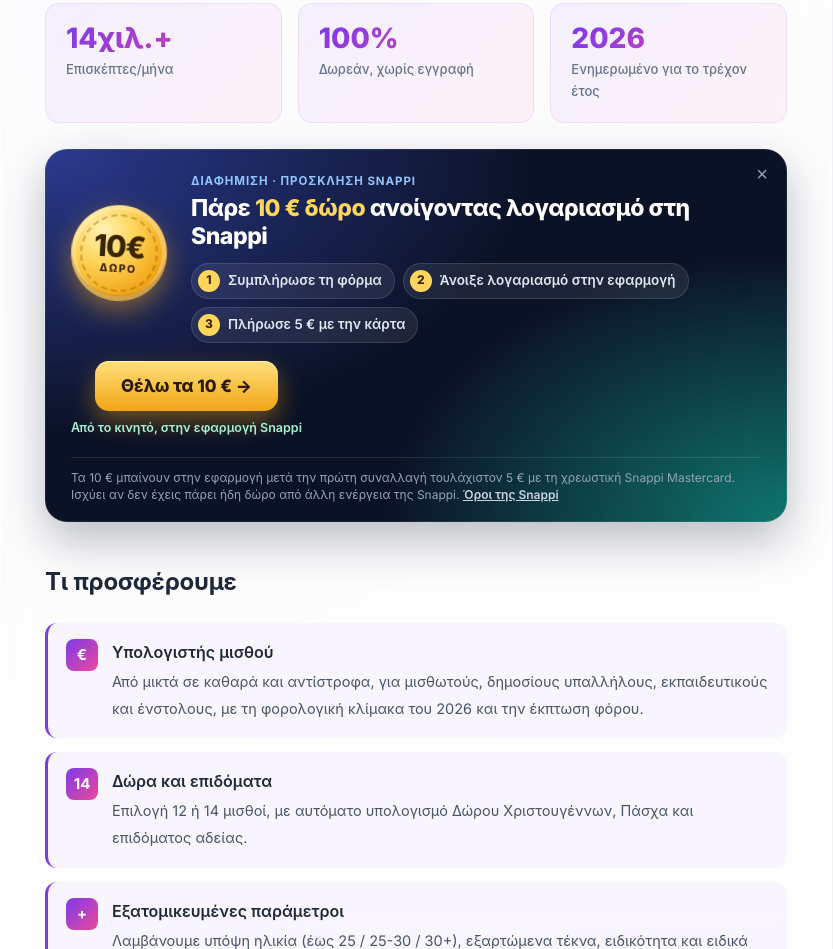
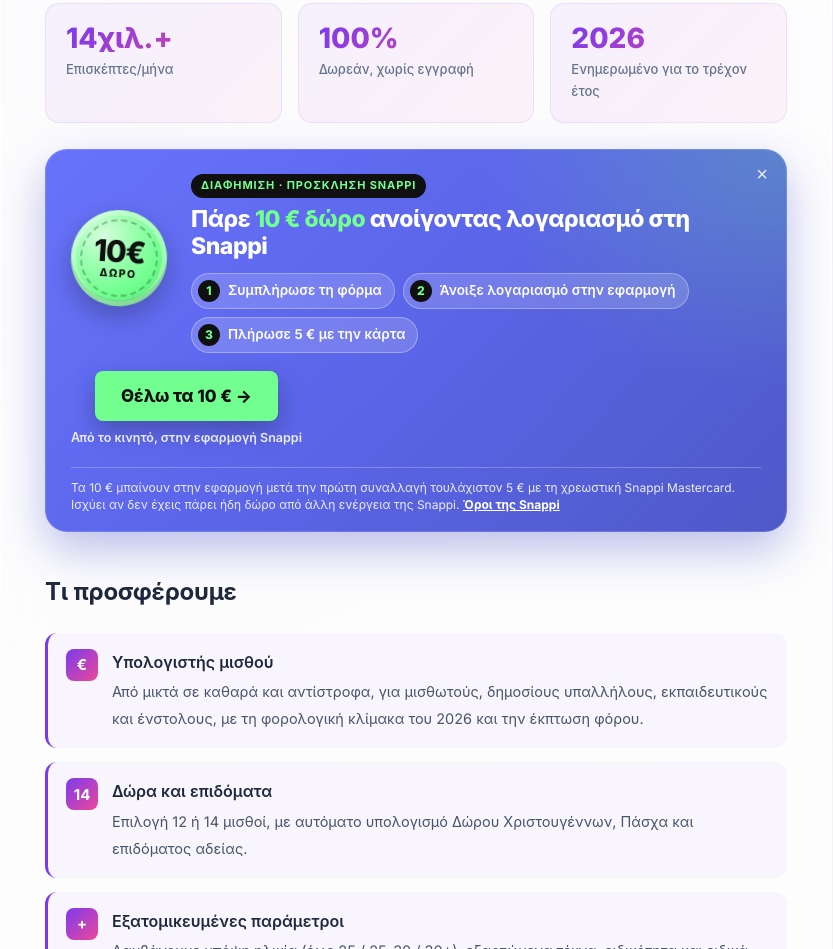
Before and after one commit to billck2/misthos-calc, a plain HTML site: page about.html in a window 1280 px wide. Shown: the part 771-1720 px from the top of the page, without its empty margins (224-1057 px from the left). Drawn offline with Linux system fonts and the light colour scheme.

Commit message:
Μπάνερ Snappi με τα χρώματα της Snappi (μπλε-μωβ, πράσινο κουμπί)
Co-Authored-By: Claude Opus 5.5 <noreply@anthropic.com>

```diff
--- a/about.html
+++ b/about.html
@@ -249,6 +249,6 @@ a:hover{border-bottom-color:#7c3aed}
   © 2026 misthos2026.gr — Όλα τα δικαιώματα διατηρούνται
 </footer>
 
-<script defer src="/site.js?v=7"></script>
+<script defer src="/site.js?v=8"></script>
 </body>
 </html>
--- a/site.js
+++ b/site.js
@@ -34,50 +34,51 @@
     "&{position:relative;box-sizing:border-box;display:block;max-width:1160px;margin:26px auto 10px;padding:24px 26px 18px;" +
     "border-radius:22px;overflow:hidden;color:#fff;font-family:inherit;font-size:15px;line-height:1.45;text-align:left;" +
     "container-type:inline-size;" +
-    "background:radial-gradient(120% 140% at 0% 0%,#2b3a8f 0%,rgba(43,58,143,0) 55%)," +
-    "radial-gradient(90% 120% at 100% 100%,#0f766e 0%,rgba(15,118,110,0) 60%),#0b1226;" +
-    "box-shadow:0 18px 46px rgba(11,18,38,.28),inset 0 0 0 1px rgba(255,255,255,.08)}" +
+    "background:radial-gradient(60% 90% at 100% 0%,rgba(113,255,143,.22) 0%,rgba(113,255,143,0) 70%)," +
+    "linear-gradient(135deg,#6873fc 0%,#5c66ea 45%,#4f59c8 100%);" +
+    "box-shadow:0 18px 46px rgba(79,89,200,.38),inset 0 0 0 1px rgba(255,255,255,.14)}" +
     "& *{box-sizing:border-box}" +
     "& p,& ol,& li{margin:0;padding:0;font-family:inherit;line-height:1.4;letter-spacing:normal}" +
     "& .sn-in{display:flex;flex-wrap:wrap;align-items:center;gap:18px 24px}" +
     /* Το κέρμα των 10 € */
     "& .sn-coin{flex:none;position:relative;width:96px;height:96px;border-radius:50%;display:flex;flex-direction:column;" +
-    "align-items:center;justify-content:center;color:#3b2500;" +
-    "background:radial-gradient(circle at 32% 28%,#fff3b8 0%,#ffd65c 32%,#f2a516 70%,#c97c06 100%);" +
-    "box-shadow:inset 0 -6px 0 rgba(0,0,0,.14),inset 0 0 0 5px rgba(255,255,255,.28),0 10px 26px rgba(242,165,22,.45);" +
+    "align-items:center;justify-content:center;color:#101010;" +
+    "background:radial-gradient(circle at 32% 28%,#d6ffde 0%,#9dffb1 30%,#71ff8f 62%,#3fd862 100%);" +
+    "box-shadow:inset 0 -6px 0 rgba(16,16,16,.12),inset 0 0 0 5px rgba(255,255,255,.35),0 10px 26px rgba(16,16,16,.28);" +
     "animation:sn-float 3.2s ease-in-out infinite}" +
-    "& .sn-coin:before{content:'';position:absolute;inset:9px;border-radius:50%;border:2px dashed rgba(120,72,0,.35)}" +
+    "& .sn-coin:before{content:'';position:absolute;inset:9px;border-radius:50%;border:2px dashed rgba(16,16,16,.28)}" +
     "& .sn-coin-amt{font-size:30px;font-weight:900;letter-spacing:-.04em;line-height:1}" +
     "& .sn-coin-lbl{margin-top:3px;font-size:10.5px;font-weight:800;letter-spacing:.14em;line-height:1}" +
     "@keyframes sn-float{0%,100%{transform:translateY(0) rotate(-4deg)}50%{transform:translateY(-5px) rotate(4deg)}}" +
     /* Κείμενο */
     "& .sn-main{flex:1 1 320px;min-width:0}" +
-    "& .sn-tag{margin:0 0 6px;font-size:11.5px;font-weight:700;letter-spacing:.08em;text-transform:uppercase;color:#93c5fd}" +
+    "& .sn-tag{display:inline-block;margin:0 0 8px;padding:4px 10px;border-radius:999px;background:#101010;" +
+    "font-size:11px;font-weight:700;letter-spacing:.08em;text-transform:uppercase;color:#71ff8f}" +
     "& .sn-title{margin:0 0 12px;padding-right:22px;font-size:23px;font-weight:800;letter-spacing:-.02em;line-height:1.2;color:#fff}" +
-    "& .sn-title b{color:#ffd65c;font-weight:800}" +
+    "& .sn-title b{color:#71ff8f;font-weight:800}" +
     "& .sn-steps{display:flex;flex-wrap:wrap;gap:8px;list-style:none;counter-reset:sn}" +
     "& .sn-steps li{counter-increment:sn;display:flex;align-items:center;gap:8px;padding:6px 12px 6px 6px;border-radius:999px;" +
-    "background:rgba(255,255,255,.08);border:1px solid rgba(255,255,255,.12);font-size:13.5px;font-weight:600;color:#e2e8f0;" +
+    "background:rgba(255,255,255,.16);border:1px solid rgba(255,255,255,.3);font-size:13.5px;font-weight:600;color:#fff;" +
     "list-style:none}" +
     "& .sn-steps li:before{content:counter(sn);flex:none;width:22px;height:22px;border-radius:50%;display:flex;align-items:center;" +
-    "justify-content:center;background:#ffd65c;color:#3b2500;font-size:12px;font-weight:900}" +
+    "justify-content:center;background:#101010;color:#71ff8f;font-size:12px;font-weight:900}" +
     /* Κουμπί */
     "& .sn-side{flex:0 1 auto;text-align:center}" +
-    "& .sn-go{display:inline-block;padding:15px 26px;border-radius:14px;font-size:17px;font-weight:800;line-height:1.2;white-space:nowrap;" +
-    "text-decoration:none!important;border:0!important;color:#2a1a00!important;" +
-    "background:linear-gradient(180deg,#ffe07a 0%,#f2a516 100%);" +
-    "box-shadow:inset 0 1px 0 rgba(255,255,255,.55),0 10px 24px rgba(242,165,22,.42);" +
-    "transition:transform .12s ease,filter .12s ease;animation:sn-nudge 1.2s ease-in-out 1.5s 2}" +
-    "& .sn-go:hover{filter:brightness(1.05);transform:translateY(-1px)}" +
-    "& .sn-go:focus-visible{outline:3px solid #fff;outline-offset:3px}" +
+    "& .sn-go{display:inline-block;padding:15px 26px;border-radius:8px;font-size:17px;font-weight:800;line-height:1.2;white-space:nowrap;" +
+    "text-decoration:none!important;border:0!important;color:#101010!important;background:#71ff8f;" +
+    "box-shadow:0 10px 24px rgba(16,16,16,.28);" +
+    "transition:transform .12s ease,background .12s ease;animation:sn-nudge 1.2s ease-in-out 1.5s 2}" +
+    "& .sn-go:hover{background:#8dffa5;transform:translateY(-1px)}" +
+    "& .sn-go:focus-visible{outline:0;box-shadow:0 0 0 3px rgba(113,255,143,.45),0 10px 24px rgba(16,16,16,.28)}" +
     "@keyframes sn-nudge{0%,100%{transform:scale(1)}50%{transform:scale(1.05)}}" +
-    "& .sn-sub{display:block;margin-top:8px;font-size:12.5px;font-weight:600;color:#a7f3d0}" +
+    "& .sn-sub{display:block;margin-top:8px;font-size:12.5px;font-weight:600;color:rgba(255,255,255,.88)}" +
     /* Ψιλά γράμματα */
-    "& .sn-fine{flex:1 1 100%;margin:2px 0 0;padding-top:12px;border-top:1px solid rgba(255,255,255,.1);font-size:12px;color:#94a3b8}" +
-    "& .sn-fine a{color:#cbd5e1!important;text-decoration:underline!important;border:0!important;font-weight:600}" +
+    "& .sn-fine{flex:1 1 100%;margin:2px 0 0;padding-top:12px;border-top:1px solid rgba(255,255,255,.25);font-size:12px;" +
+    "color:rgba(255,255,255,.88)}" +
+    "& .sn-fine a{color:#fff!important;text-decoration:underline!important;border:0!important;font-weight:700}" +
     "& .sn-x{position:absolute;top:10px;right:10px;z-index:1;width:30px;height:30px;padding:0;border:0;border-radius:50%;" +
-    "background:transparent;color:#94a3b8;font-size:20px;line-height:1;cursor:pointer;box-shadow:none}" +
-    "& .sn-x:hover{background:rgba(255,255,255,.12);color:#fff}" +
+    "background:transparent;color:rgba(255,255,255,.85);font-size:20px;line-height:1;cursor:pointer;box-shadow:none}" +
+    "& .sn-x:hover{background:rgba(16,16,16,.18);color:#fff}" +
     /* Στενό μπάνερ (κινητό, ή μέσα σε άρθρο): όλα το ένα κάτω από το άλλο, στη μέση */
     "@container (max-width:560px){" +
     "& .sn-in{flex-direction:column;align-items:stretch;gap:14px;text-align:center}" +
```
Also changed, not shown: articles/argies-ellada-2026.html (+1 -1 lines), articles/doro-xristougennon-pasxa-2026.html (+1 -1 lines), articles/epidoma-adeias-2026.html (+1 -1 lines), articles/epidoma-anergias-2026.html (+1 -1 lines), articles/forologiki-klimaka-2026.html (+1 -1 lines), articles/index.html (+1 -1 lines), articles/katharos-misthos-odigos.html (+1 -1 lines), articles/katotatos-misthos-2026.html (+1 -1 lines), articles/misthos-dimosion-ypallilon-2026.html (+1 -1 lines), articles/misthos-ekpaideftikon-2026.html (+1 -1 lines), articles/mpokaki-freelancer-2026.html (+1 -1 lines), articles/psifiaki-karta-16-noemvriou-2026.html (+1 -1 lines), articles/psifiaki-karta-ergani.html (+1 -1 lines), articles/titlos-ktisis-2026.html (+1 -1 lines), 2 more files.
